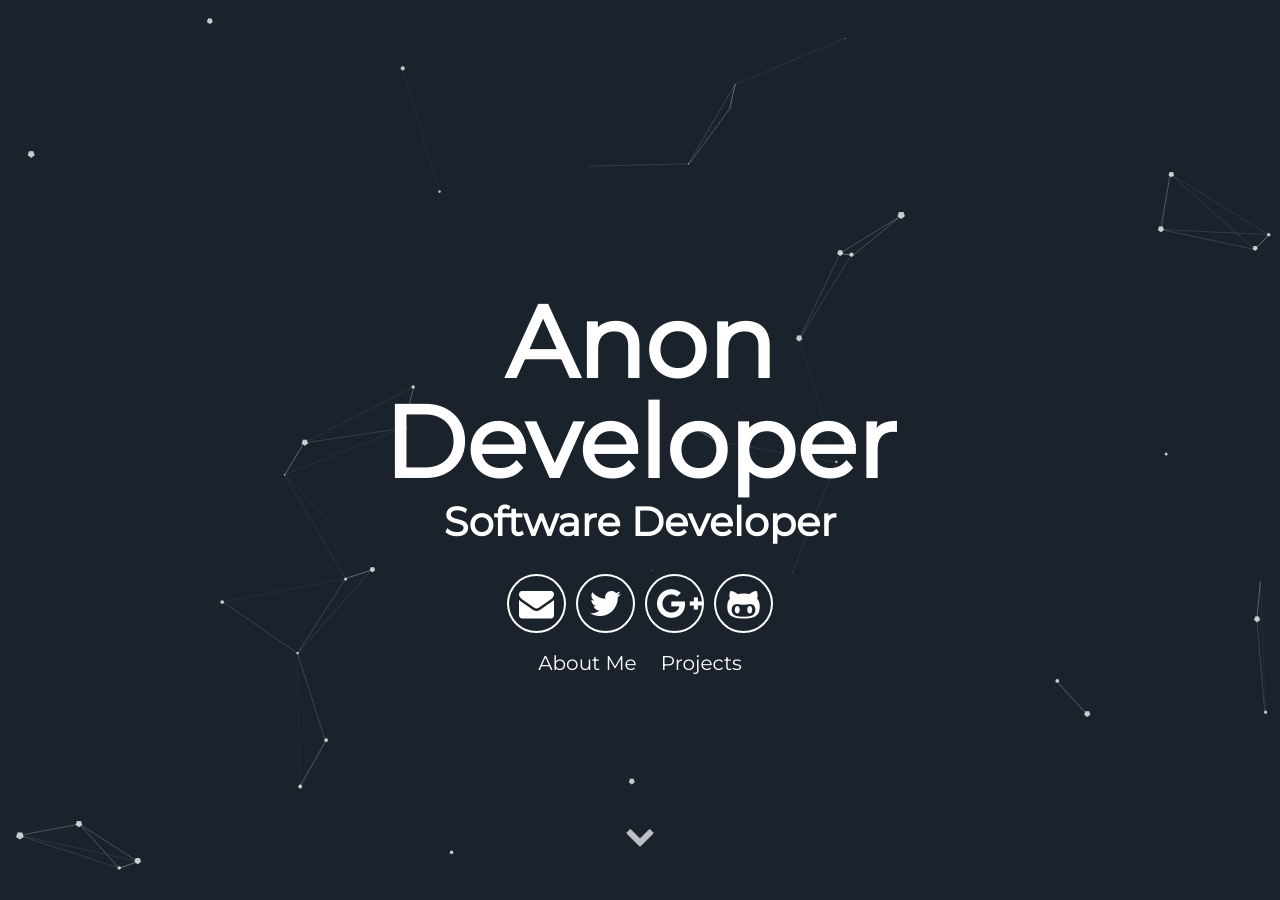
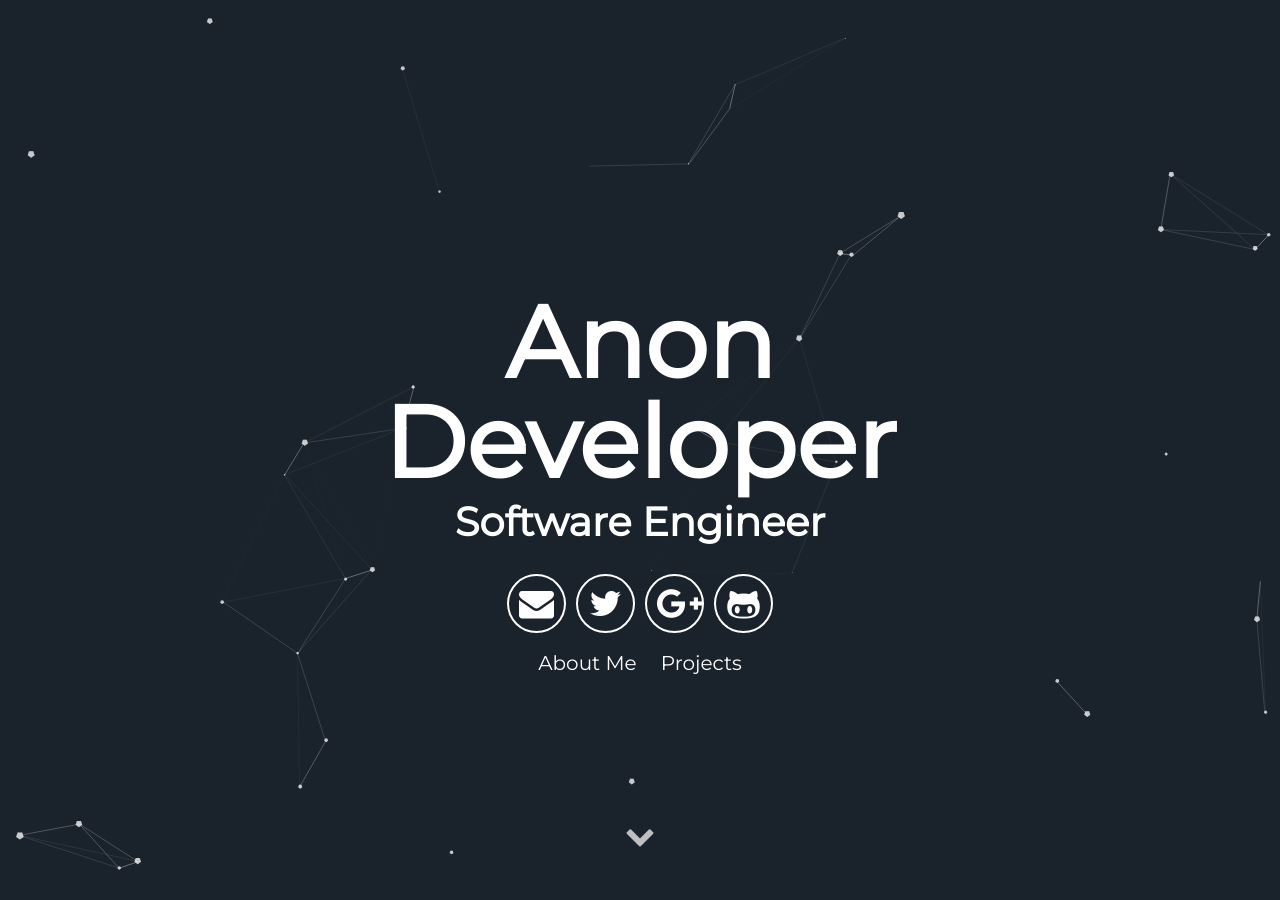
Before and after one commit to stackbit-projects/cool-wallaby-eb05f, a Jekyll site: the page built from index.html, in a window 1280 px wide and 900 px high. Built offline with Jekyll 4.4.1, drawn with Linux system fonts in a browser that asks for light colours.

Commit message:
_config.yml: changed

```diff
--- a/_config.yml
+++ b/_config.yml
@@ -6,7 +6,7 @@ user_description: >-
   bird on it, umami yr ramps pop-up ugh bushwick chia lo-fi. Occupy bitters
   pour-over snackwave you probably haven't heard of them small batch. Cornhole
   mustache man bun letterpress echo park VHS.
-user_title: Software Developer
+user_title: Software Engineer
 email: anon@anon.com
 twitter_username: lorem_ipsum
 github_username: lorem_ipsum
```
